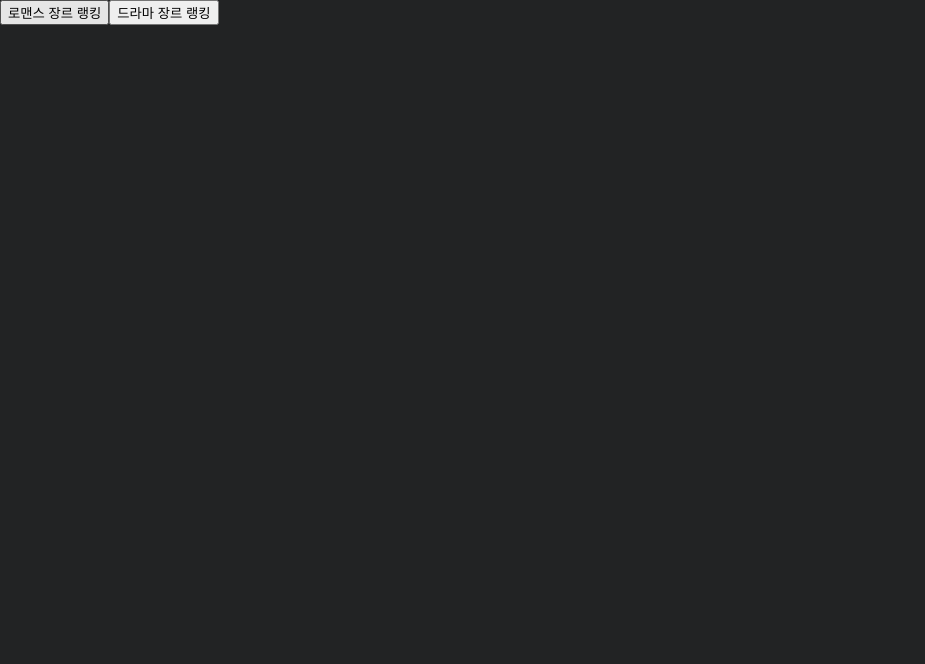
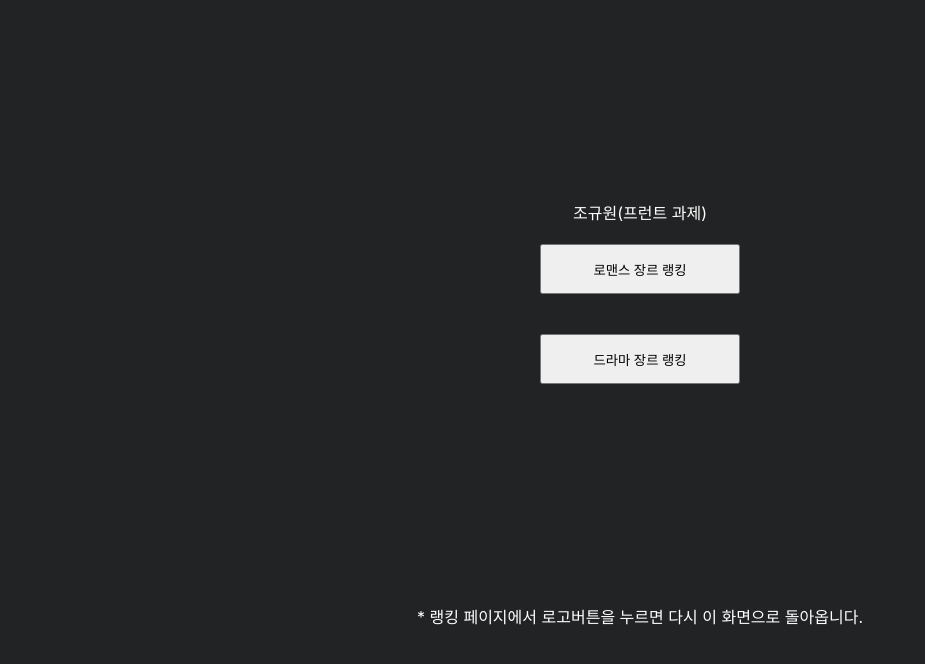
Before and after one commit to ChoQ94/toonBoard, a React (Create React App) app: page / in a window 1280 px wide. Shown: the top 664 px of the page, without its empty margins (0-925 px from the left). Built offline with nearby package versions, Linux system fonts and the light colour scheme.

Commit message:
feat: 홈화면 수정

```diff
--- a/src/screen/HomePage.tsx
+++ b/src/screen/HomePage.tsx
@@ -8,8 +8,23 @@ export default function HomePage() {
   };
 
   return (
-    <div>
+    <div
+      style={{
+        display: "flex",
+        flexDirection: "column",
+        alignItems: "center",
+      }}
+    >
+      <div style={{ color: "white", marginTop: "200px" }}>
+        조규원(프런트 과제)
+      </div>
       <button
+        style={{
+          width: "200px",
+          height: "50px",
+          margin: "20px",
+          cursor: "pointer",
+        }}
         onClick={() => {
           routeToRanking("romance");
         }}
@@ -17,12 +32,21 @@ export default function HomePage() {
         로맨스 장르 랭킹
       </button>
       <button
+        style={{
+          width: "200px",
+          height: "50px",
+          margin: "20px",
+          cursor: "pointer",
+        }}
         onClick={() => {
           routeToRanking("drama");
         }}
       >
         드라마 장르 랭킹
       </button>
+      <div style={{ color: "white", marginTop: "200px" }}>
+        * 랭킹 페이지에서 로고버튼을 누르면 다시 이 화면으로 돌아옵니다.
+      </div>
     </div>
   );
 }
```
